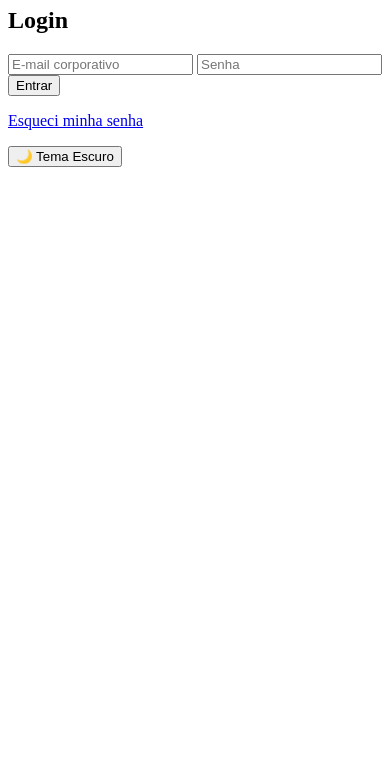
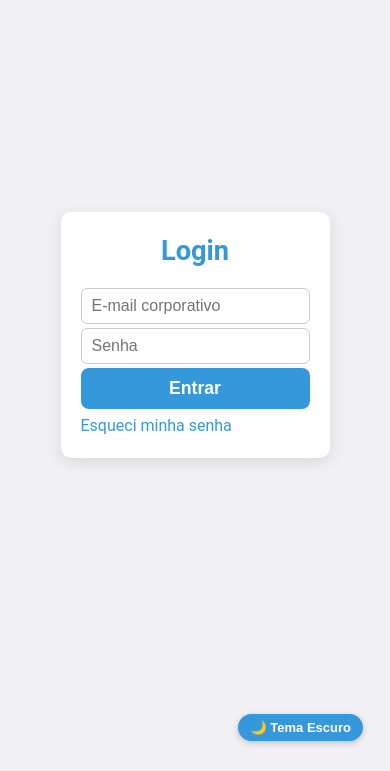
Before and after one commit to bnocrv/sistema-recebimento, a website with bundled scripts: page index.html in a window 390 px wide. Shown: the part 73-844 px from the top of the page. Built offline with nearby package versions, Linux system fonts and the light colour scheme; no server answers.

Commit message:
Update styles.css

```diff
--- a/styles.css
+++ b/styles.css
@@ -1,3 +1,267 @@
+/* Reset básico pra tirar margem e padding padrão */
+* {
+  margin: 0;
+  padding: 0;
+  box-sizing: border-box; /* Faz o padding entrar no tamanho total */
+}
+
+/* Cores que usamos no site, facilita trocar depois */
+:root {
+  --bg: #f0f0f5;
+  --text: #222;
+  --primary: #2c3e50;
+  --accent: #3498db;
+  --error: #e74c3c;
+  --success: #27ae60;
+  --input-bg: #fff;
+  --input-border: #ccc;
+  --footer-bg: #ddd;
+}
+
+/* Modo escuro, só muda as cores */
+body.dark {
+  --bg: #121212;
+  --text: #eee;
+  --primary: #ecf0f1;
+  --accent: #2980b9;
+  --error: #e74c3c;
+  --success: #2ecc71;
+  --input-bg: #1e1e1e;
+  --input-border: #555;
+  --footer-bg: #222;
+}
+
+/* Corpo da página, fonte e cores */
+body {
+  font-family: "Roboto", Arial, sans-serif;
+  background-color: var(--bg);
+  color: var(--text);
+  line-height: 1.4;
+  padding: 20px;
+  min-height: 100vh;
+  display: flex;
+  flex-direction: column;
+  justify-content: space-between;
+  transition: background-color 0.3s ease, color 0.3s ease;
+}
+
+/* Título grande no topo */
 h1 {
+  font-size: 1.8rem;
+  text-align: center;
+  margin-bottom: 20px; /* Espaço embaixo do título */
+  color: var(--primary);
+  font-weight: 700;
+}
+
+/* Botão pra trocar tema (claro/escuro) */
+#theme-toggle {
+  display: block;
+  margin: 0 0 20px auto;
+  background: var(--accent);
+  color: #fff;
+  border: none;
+  padding: 8px 16px;
+  border-radius: 25px;
+  cursor: pointer;
+  font-size: 14px;
+  box-shadow: 0 2px 6px rgba(0, 0, 0, 0.2);
+  transition: background 0.3s ease;
+  max-width: 150px;
+  font-weight: 600;
+  user-select: none;
+}
+
+#theme-toggle:hover {
+  background: #1b6ea3;
+}
+
+/* Caixa branca que envolve o formulário */
+#login-container,
+#recebimento-container {
+  max-width: 480px;
+  margin: 0 auto 40px auto; /* Espaço embaixo da caixa */
+  background: var(--input-bg);
+  padding: 25px 30px; /* Espaço interno da caixa */
+  border-radius: 10px;
+  box-shadow: 0 4px 15px rgba(0, 0, 0, 0.1);
+  color: var(--text);
+  transition: background-color 0.3s ease, color 0.3s ease;
+}
+
+/* Título dentro dos formulários */
+#login-container h2,
+#recebimento-container h2 {
+  font-size: 1.7rem;
+  margin-bottom: 18px; /* Espaço entre o título e os campos */
+  text-align: center;
+  color: var(--accent);
+  font-weight: 700;
+}
+
+/* Formulário em coluna, com espaço entre os campos */
+/* Quer mudar o espaço entre os campos? Muda esse gap */
+form {
+  display: flex;
+  flex-direction: column;
+  gap: 4px; /* Espaço vertical entre os campos, aumenta ou diminui aqui */
+}
+
+/* Label dos campos, deixa tudo mais legível */
+label {
+  font-weight: 700;
+  color: var(--primary);
+  font-size: 1.05rem;
+  margin-bottom: 0px; /* Espaço entre label e o campo (input) */
+}
+
+/* Campos de texto, número, arquivo e textarea */
+input[type="text"],
+input[type="email"],
+input[type="password"],
+input[type="number"],
+textarea,
+input[type="file"] {
+  background-color: var(--input-bg);
+  border: 1.5px solid var(--input-border);
+  padding: 5px 6px; /* Espaço dentro do campo */
+  border-radius: 6px;
+  font-size: 1.05rem;
+  color: var(--text);
+  transition: border-color 0.3s ease;
+  resize: vertical;
+}
+
+/* Quando clica no campo */
+input:focus,
+textarea:focus {
+  outline: none;
+  border-color: var(--accent);
+  box-shadow: 0 0 6px var(--accent);
+}
+
+/* Botão de enviar */
+button[type="submit"] {
+  background-color: var(--accent);
+  color: #fff;
+  padding: 12px 0;
+  border: none;
+  border-radius: 8px;
+  font-size: 1.2rem;
+  cursor: pointer;
+  transition: background-color 0.3s ease;
+  font-weight: 700;
+
+  margin-top: 0px; /* Espaço entre o botão e o campo acima */
+  user-select: none;
+}
+
+button[type="submit"]:hover {
+  background-color: #1b6ea3;
+}
+
+/* Mensagens de erro e sucesso */
+#login-error {
+  color: var(--error);
+  font-weight: 700;
+}
+
+#senha-msg,
+#recebimento-msg {
+  color: var(--success);
+  font-weight: 700;
+}
+
+body.dark #recebimento-msg {
+  color: #fff;
+}
+
+/* Link "Esqueci minha senha" */
+#esqueceu-senha,
+#esqueceu-senha:visited {
+  color: var(--accent);
+  text-decoration: none;
+  display: inline-block;
+  margin-top: 6px; /* Espaço em cima do link */
+  transition: color 0.3s ease;
+}
+
+#esqueceu-senha:hover {
+  color: #1b6ea3;
   text-decoration: underline;
 }
+
+/* Rodapé */
+#footer-corporativo {
+  text-align: center;
+  padding: 15px 10px;
+  background-color: var(--footer-bg);
+  font-size: 0.9rem;
+  border-radius: 0 0 10px 10px;
+  font-weight: 600;
+  user-select: none;
+  margin-top: auto;
+  color: var(--accent);
+}
+
+#footer-corporativo a,
+#footer-corporativo a:visited,
+#footer-corporativo a:hover,
+#footer-corporativo a:active {
+  color: var(--accent);
+  text-decoration: none;
+  transition: color 0.3s ease;
+}
+
+#footer-corporativo a:hover {
+  text-decoration: underline;
+}
+
+/* Botão loading tema escuro */
+body.dark button.loading,
+body.dark button[disabled] {
+  color: #fff !important;
+}
+
+/* Responsividade pra celular */
+@media (max-width: 600px) {
+  body {
+    padding: 15px 12px;
+  }
+
+  h1 {
+    font-size: 1.5rem;
+  }
+
+  #theme-toggle {
+    margin: 0 15px 15px auto;
+    font-size: 13px;
+    padding: 6px 12px;
+    max-width: 130px;
+  }
+
+  #login-container,
+  #recebimento-container {
+    max-width: 100%;
+    padding: 20px;
+  }
+
+  button[type="submit"] {
+    font-size: 1.1rem;
+    padding: 10px 0;
+  }
+
+  label {
+    font-size: 1rem;
+  }
+
+  input[type="text"],
+  input[type="email"],
+  input[type="password"],
+  input[type="number"],
+  textarea,
+  input[type="file"] {
+    font-size: 1rem;
+    padding: 8px 10px;
+  }
+}
```
